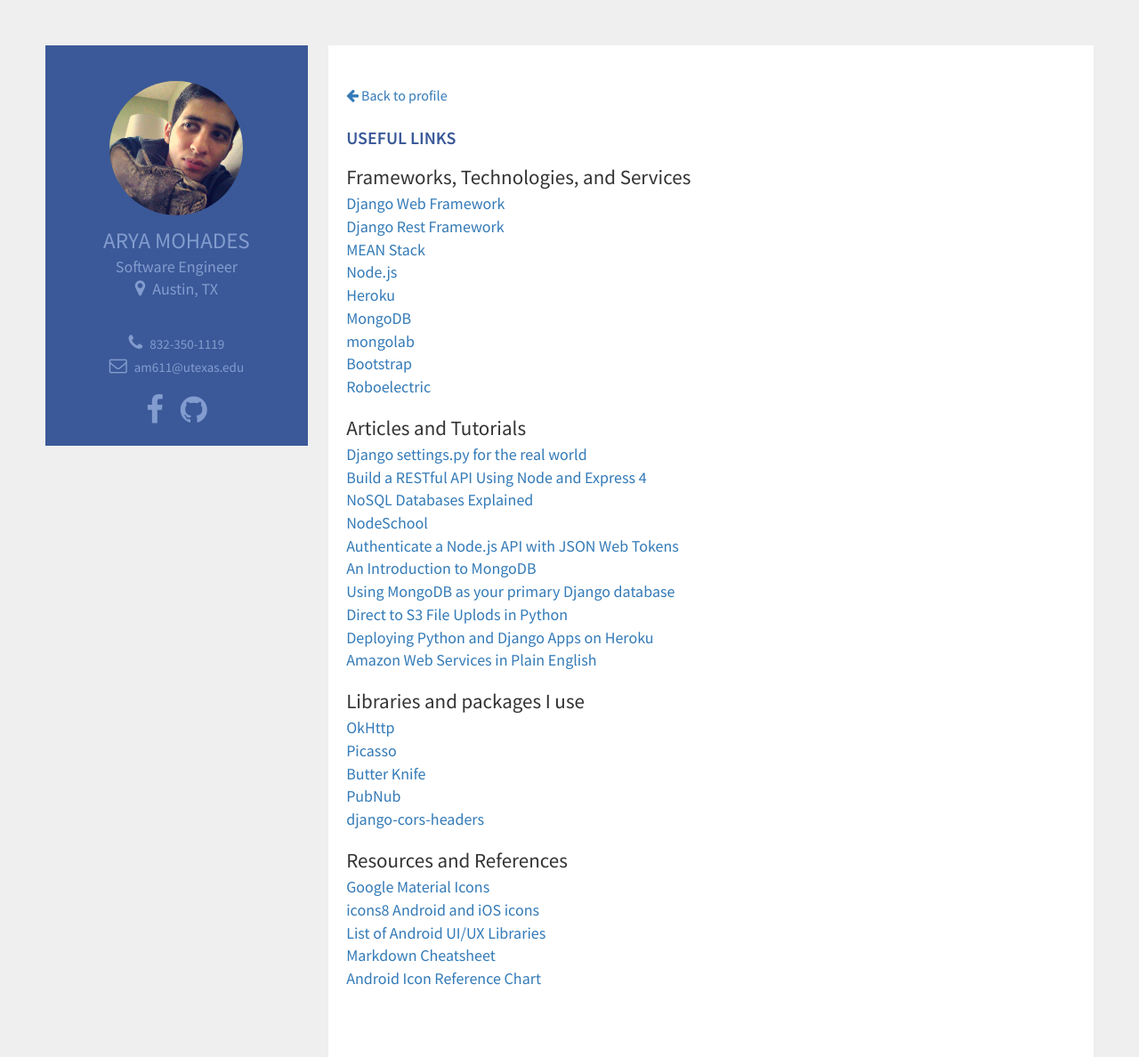
After one commit to taapesh/django-my-profile, a Django app: page /learn in a window 1280 px wide. The commit adds this page. Shown: the whole page at 89% size. Run offline with Django 3.2, Linux system fonts and the light colour scheme; some libraries are stand-ins or nearby versions.

Commit message:
Added useful links

```diff
--- a/app/static/css/custom.css
+++ b/app/static/css/custom.css
@@ -118,10 +118,23 @@
 .about-link {
     font-size: 18px;
 }
+.learn-link {
+    font-size: 18px;
+}
 .back-to-profile {
     font-size: 16px;
 }
-
+.useful-links {
+    margin-top: 20px;
+}
+.useful-links a {
+    font-size: 18px;
+    float:left;
+    clear:left
+}
+.useful-links h3 {
+    margin-top: 20px;
+}
 h2 i {
     padding-right: 5px;
 }
--- a/app/views.py
+++ b/app/views.py
@@ -5,3 +5,6 @@
 
 def about(request):
     return render(request, "about.html", {})
+
+def learn(request):
+    return render(request, "learn.html", {})
--- a/portfolio/urls.py
+++ b/portfolio/urls.py
@@ -6,4 +6,5 @@
     url(r'^admin/', admin.site.urls),
     url(r'^$', views.home, name='home'),
     url(r'^about', views.about, name='about'),
+    url(r'^learn', views.learn, name='learn'),
 ]
--- a/templates/home.html
+++ b/templates/home.html
@@ -39,7 +39,8 @@
                     <div class="info-section">
                         <h2><i class="fa fa-info"></i> Intro</h2>
                         <p>Making the world a better place</p>
-                        <a href="about" class="about-link">About Me</a>
+                        <a href="about" class="about-link">About Me</a><br><br>
+                        <a href="learn" class="learn-link">Useful Links</a>
                     </div>
                 </div>
 
--- /dev/null
+++ b/templates/learn.html
@@ -0,0 +1,98 @@
+<!DOCTYPE html>
+<!--[if lt IE 7]>      <html class="no-js lt-ie9 lt-ie8 lt-ie7"> <![endif]-->
+<!--[if IE 7]>         <html class="no-js lt-ie9 lt-ie8"> <![endif]-->
+<!--[if IE 8]>         <html class="no-js lt-ie9"> <![endif]-->
+<!--[if gt IE 8]><!-->
+<html class="no-js"> <!--<![endif]-->
+    <head>
+        <meta charset="utf-8">
+        <meta http-equiv="X-UA-Compatible" content="IE=edge">
+        <title>Arya Mohades</title>
+        <meta name="description" content="">
+        <meta name="viewport" content="width=device-width, initial-scale=1">
+
+        <link href='https://fonts.googleapis.com/css?family=Source+Sans+Pro:400,300,600' rel='stylesheet'>
+        <link href="https://maxcdn.bootstrapcdn.com/font-awesome/4.5.0/css/font-awesome.min.css" rel="stylesheet" >
+        <link href="/static/css/bootstrap.min.css" rel="stylesheet"/>
+        <link href="/static/css/normalize.css" rel="stylesheet"/>
+        <link href="/static/css/custom.css" rel="stylesheet"/>
+    </head>
+    <body>
+        <div class="main-container">
+            <div class="profile-panel" align="center">
+                <img class="img-circle" width="150px" src="/static/img/me.png"></img>
+                <h1>Arya Mohades</h1>
+                <h2>Software Engineer</h2>
+                <h3><i class="fa fa-map-marker"></i>Austin, TX</h3>
+                <div class="contact-links">
+                    <h3><i class="fa fa-phone"></i>832-350-1119</h3>
+                    <h3><i class="fa fa-envelope-o"></i>am611@utexas.edu</h3>
+                </div>
+                <div class="social-profiles">
+                    <a href="https://www.facebook.com/arya.mohades" target='_blank'><i class="fa fa-facebook"></i></a>
+                    <a href="https://github.com/taapesh" target='_blank'><i class="fa fa-github"></i></a>
+                </div>
+            </div>
+
+            <div class="main-panel">
+                <div class="page-section">
+                    <div class="info-section">
+                        <a href="/" class="back-to-profile"><i class="fa fa-arrow-left"></i> Back to profile</a>
+                        <h2>Useful Links</h2>
+                        <div class="useful-links">
+                            <h3>Frameworks, Technologies, and Services</h3>
+                            <a href="https://www.djangoproject.com/" target='_blank'>Django Web Framework</a>
+                            <a href="http://www.django-rest-framework.org/" target='_blank'>Django Rest Framework</a>
+                            <a href="http://mean.io/" target='_blank'>MEAN Stack</a>
+                            <a href="https://nodejs.org/en/" target='_blank'>Node.js</a>
+                            <a href="https://www.heroku.com/" target='_blank'>Heroku</a>
+                            <a href="https://www.mongodb.org/" target='_blank'>MongoDB</a>
+                            <a href="https://mongolab.com/" target='_blank'>mongolab</a>
+                            <a href="http://getbootstrap.com/" target='_blank'>Bootstrap</a>
+                            <a href="http://robolectric.org/" target='_blank'>Roboelectric</a>
+
+                            <div class="clearfix"></div>
+
+                            <h3>Articles and Tutorials</h3>
+                            <a href="http://www.webforefront.com/django/configuredjangosettings.html" target='_blank'>Django settings.py for the real world</a>
+                            <a href="https://scotch.io/tutorials/build-a-restful-api-using-node-and-express-4" target='_blank'>Build a RESTful API Using Node and Express 4</a>
+                            <a href="https://www.mongodb.com/nosql-explained" target='_blank'>NoSQL Databases Explained</a>
+                            <a href="http://nodeschool.io/" target='_blank'>NodeSchool</a>
+                            <a href="https://scotch.io/tutorials/authenticate-a-node-js-api-with-json-web-tokens" target='_blank'>Authenticate a Node.js API with JSON Web Tokens</a>
+                            <a href="https://scotch.io/tutorials/an-introduction-to-mongodb" target='_blank'>An Introduction to MongoDB</a>
+                            <a href="http://staltz.com/djangoconfi-mongoengine/" target='_blank'>Using MongoDB as your primary Django database</a>
+                            <a href="https://devcenter.heroku.com/articles/s3-upload-python" target='_blank'>Direct to S3 File Uplods in Python</a>
+                            <a href="https://devcenter.heroku.com/articles/deploying-python" target='_blank'>Deploying Python and Django Apps on Heroku</a>
+                            <a href="https://www.expeditedssl.com/aws-in-plain-english" target='_blank'>Amazon Web Services in Plain English</a>
+
+                            <div class="clearfix"></div>
+
+                            <h3>Libraries and packages I use</h3>
+                            <a href="http://square.github.io/okhttp/" target='_blank'>OkHttp</a>
+                            <a href="http://square.github.io/picasso/" target='_blank'>Picasso</a>
+                            <a href="http://jakewharton.github.io/butterknife/" target='_blank'>Butter Knife</a>
+                            <a href="https://www.pubnub.com/" target='_blank'>PubNub</a>
+                            <a href="https://github.com/ottoyiu/django-cors-headers" target='_blank'>django-cors-headers</a>
+
+                            <div class="clearfix"></div>
+
+                            <h3>Resources and References</h3>
+                            <a href="https://design.google.com/icons/" target='_blank'>Google Material Icons</a>
+                            <a href="https://icons8.com/" target='_blank'>icons8 Android and iOS icons</a>
+                            <a href="https://github.com/wasabeef/awesome-android-ui" target='_blank'>List of Android UI/UX Libraries</a>
+                            <a href="https://github.com/adam-p/markdown-here/wiki/Markdown-Cheatsheet" target='_blank'>Markdown Cheatsheet</a>
+                            <a href="http://iconhandbook.co.uk/reference/chart/android/" target='_blank'>Android Icon Reference Chart</a>
+
+                            <div class="clearfix"></div>
+
+                        </div>
+                    </div>
+                </div>
+            </div>
+        </div>
+
+        <script src="https://code.jquery.com/jquery-1.12.0.min.js"></script>
+        <script>window.jQuery || document.write('<script src="/static/js/jquery-1.12.0.min.js"><\/script>')</script>
+        <script src="/static/js/bootstrap.min.js"></script>
+    </body>
+</html>
```
